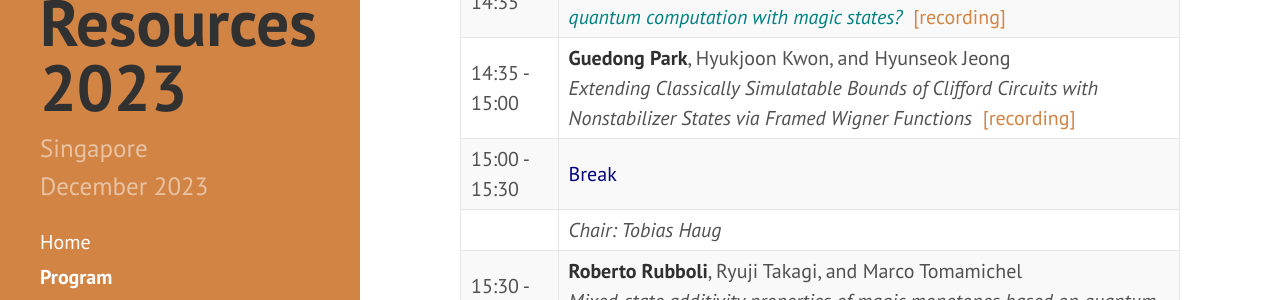
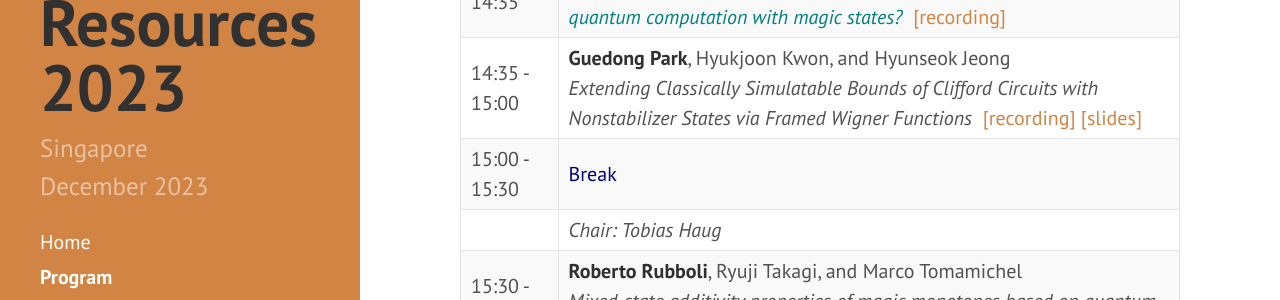
Before and after one commit to RyujiPat2/RyujiPat2.github.io, a Jekyll site: the page built from program.md, in a window 1280 px wide and 900 px high, scrolled down 1280 px. Shown: the part 155-455 px from the top of the window. Built offline with Jekyll 4.4.1, drawn with Linux system fonts in a browser that asks for light colours; nearby versions of some CDN libraries.

Commit message:
Update program.md

```diff
--- a/program.md
+++ b/program.md
@@ -32,7 +32,7 @@ order: 2
 | 12:55 - 14:00 | <span class="p-invited">Lunch</span>                        |
 || *Chair: Mile Gu* |
 | 14:00 - 14:35 | <span class="p-contrib"><b>Robert Raussendorf</b><br /><i>Is negativity in quasiprobability functions necessary for universal quantum computation with magic states?</i> <a href="https://youtu.be/j3thXCHauYw?si=G1DH-RTmfr_mAblM">&nbsp;[recording]</a> </span>                       |
-| 14:35 - 15:00 |  **Guedong Park**, Hyukjoon Kwon, and Hyunseok Jeong<br /><i>Extending Classically Simulatable Bounds of Clifford Circuits with Nonstabilizer States via Framed Wigner Functions</i> <a href="https://youtu.be/5mVFpBB6M0U?si=NwPxmE5Xb_RnXPVK">&nbsp;[recording]</a>   |
+| 14:35 - 15:00 |  **Guedong Park**, Hyukjoon Kwon, and Hyunseok Jeong<br /><i>Extending Classically Simulatable Bounds of Clifford Circuits with Nonstabilizer States via Framed Wigner Functions</i> <a href="https://youtu.be/5mVFpBB6M0U?si=NwPxmE5Xb_RnXPVK">&nbsp;[recording]</a><a href="https://docs.google.com/presentation/d/10jTbNNM76VptCDRS450T2gDb5C_R5Wn2/edit?usp=sharing&ouid=103245623541139670633&rtpof=true&sd=true">&nbsp;[slides]</a>   |
 | 15:00 - 15:30 | <span class="p-invited">Break</span>                         |
 || *Chair: Tobias Haug* |
 | 15:30 - 15:55 | **Roberto Rubboli**, Ryuji Takagi, and Marco Tomamichel<br /><i>Mixed-state additivity properties of magic monotones based on quantum relative entropies for single-qubit states and beyond</i>  <a href="https://youtu.be/itnnN02LqIQ?si=dlbyQQuLtJ0mam62">&nbsp;[recording]</a>                        |
```
